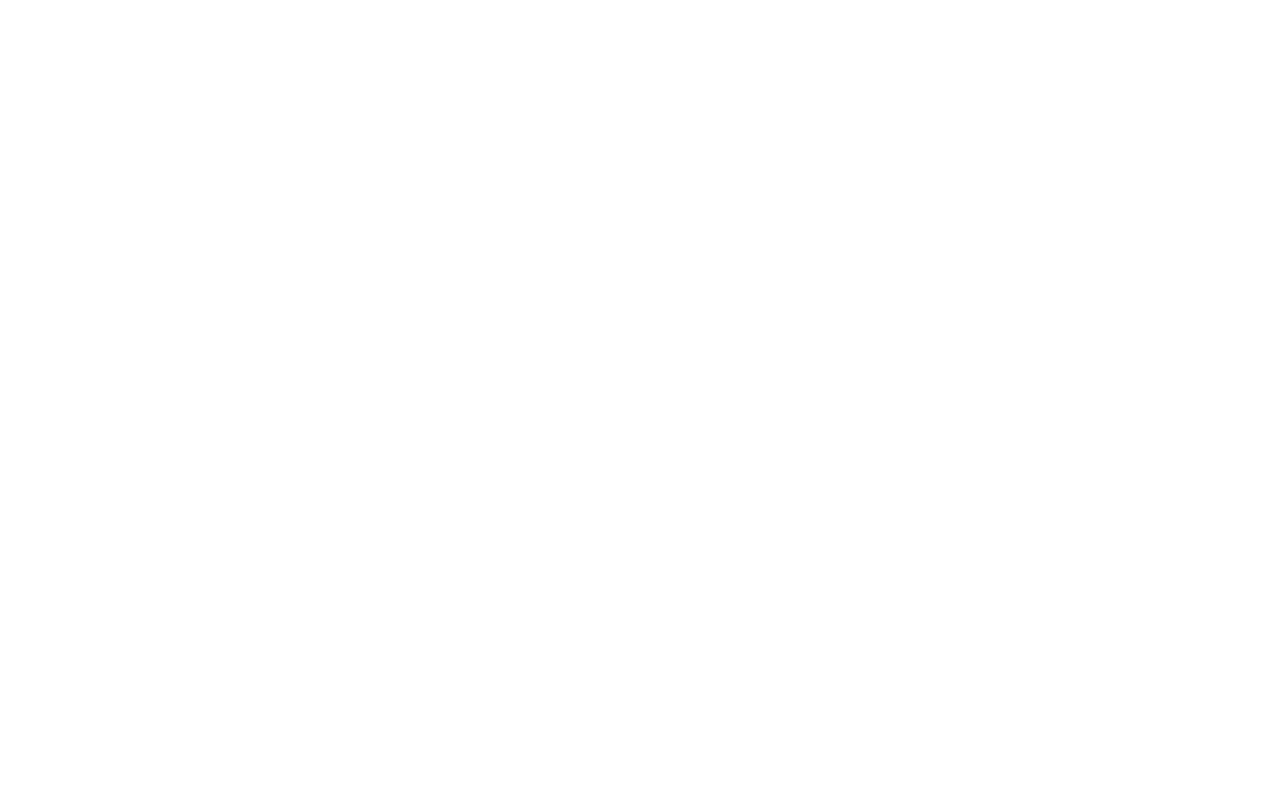
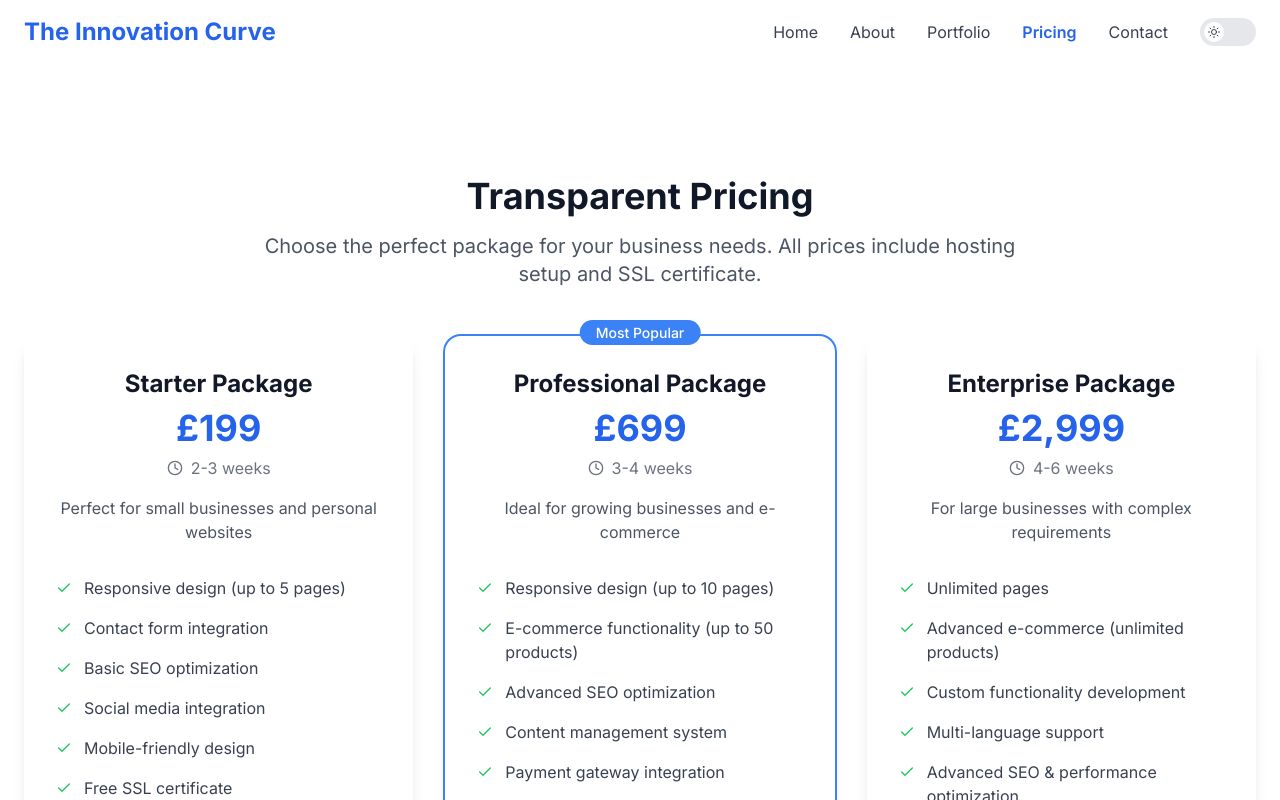
Before and after one commit to Windyphan/Web-builder, a React (Vite) app: page /pricing in a window 1280 px wide. Before the commit this address had no page. Shown: the top 800 px of the page. Built offline with nearby package versions, Linux system fonts and the light colour scheme.

Commit message:
Fix error

```diff
--- a/src/App.jsx
+++ b/src/App.jsx
@@ -1,25 +1,26 @@
-import { lazy, Suspense } from 'react';
 import { BrowserRouter as Router, Routes, Route } from 'react-router-dom';
-import LoadingSpinner from './components/LoadingSpinner';
-
-// Lazy load components
-const Home = lazy(() => import('./pages/Home'));
-const About = lazy(() => import('./components/About'));
-const Portfolio = lazy(() => import('./components/Portfolio'));
-const Contact = lazy(() => import('./components/Contact'));
+import { ThemeProvider } from './contexts/ThemeContext';
+import Home from './pages/Home';
+import Portfolio from './pages/Portfolio';
+import Pricing from './pages/Pricing';
+import About from './pages/About';
+import Contact from './pages/Contact';
 
 function App() {
     return (
+        <ThemeProvider>
             <Router>
-            <Suspense fallback={<LoadingSpinner />}>
+                <div className="min-h-screen bg-white dark:bg-gray-900 text-gray-900 dark:text-gray-100 transition-colors duration-300">
                     <Routes>
                         <Route path="/" element={<Home />} />
+                        <Route path="/portfolio" element={<Portfolio />} />
+                        <Route path="/pricing" element={<Pricing />} />
                         <Route path="/about" element={<About />} />
-                    <Route path="/portfolio" element={<Portfolio />} />
                         <Route path="/contact" element={<Contact />} />
                     </Routes>
-            </Suspense>
+                </div>
             </Router>
+        </ThemeProvider>
     );
 }
 
--- a/src/contexts/ThemeContext.jsx
+++ b/src/contexts/ThemeContext.jsx
@@ -12,6 +12,9 @@
 
 export const ThemeProvider = ({ children }) => {
     const [isDark, setIsDark] = useState(() => {
+        // Check if we're in the browser first
+        if (typeof window === 'undefined') return false;
+
         // Check localStorage first, then system preference
         const savedTheme = localStorage.getItem('theme');
         if (savedTheme) {
@@ -21,6 +24,9 @@
     });
 
     useEffect(() => {
+        // Ensure we're in the browser
+        if (typeof window === 'undefined') return;
+
         const root = document.documentElement;
         if (isDark) {
             root.classList.add('dark');
@@ -33,6 +39,8 @@
 
     useEffect(() => {
         // Listen for system theme changes
+        if (typeof window === 'undefined') return;
+
         const mediaQuery = window.matchMedia('(prefers-color-scheme: dark)');
         const handleChange = (e) => {
             if (!localStorage.getItem('theme')) {
```
Lines whose indentation alone changed are shown as unchanged.
